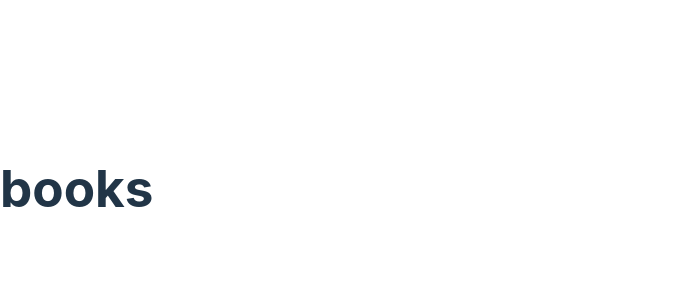
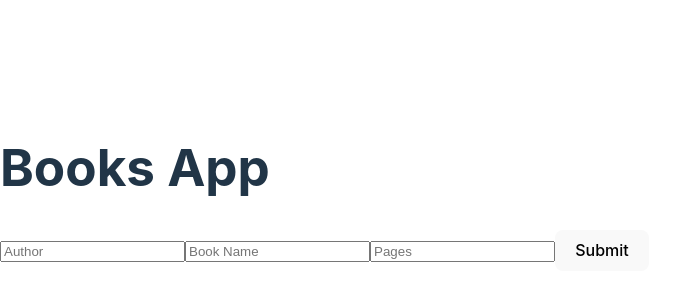
Before and after one commit to Ayanami-E/W12, a React (Vite) app in the folder client/: page / in a window 1280 px wide. Shown: the part 212-512 px from the top of the page, without its empty margins (0-692 px from the left). Built offline with nearby package versions, Linux system fonts and the light colour scheme.

Commit message:
Add files via upload

```diff
--- a/client/src/App.tsx
+++ b/client/src/App.tsx
@@ -1,11 +1,44 @@
-import React from 'react'
+import React, { useState } from 'react';
 
 function App() {
+  const [author, setAuthor] = useState('');
+  const [name, setName] = useState('');
+  const [pages, setPages] = useState('');
+
+  const handleSubmit = async () => {
+    const response = await fetch('/api/book', {
+      method: 'POST',
+      headers: { 'Content-Type': 'application/json' },
+      body: JSON.stringify({ author, name, pages: Number(pages) }),
+    });
+    const data = await response.json();
+    console.log('Book saved:', data);
+  };
+
   return (
     <div>
-      <h1>books</h1>
+      <h1>Books App</h1>
+      <input
+        type="text"
+        placeholder="Author"
+        value={author}
+        onChange={(e) => setAuthor(e.target.value)}
+      />
+      <input
+        type="text"
+        placeholder="Book Name"
+        value={name}
+        onChange={(e) => setName(e.target.value)}
+      />
+      <input
+        type="number"
+        placeholder="Pages"
+        value={pages}
+        onChange={(e) => setPages(e.target.value)}
+      />
+      <button onClick={handleSubmit}>Submit</button>
     </div>
-  )
+  );
 }
 
-export default App
+export default App;
```
Also changed, not shown: client/src/index.tsx (added, +10 -0 lines).
